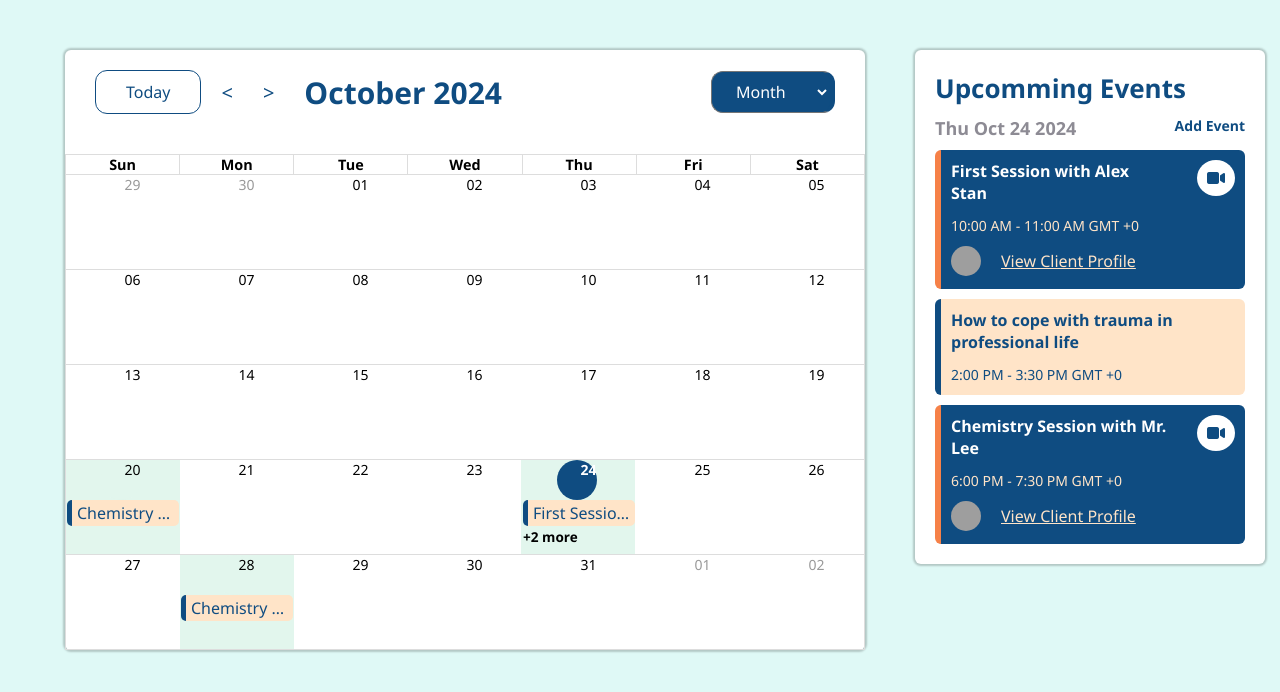
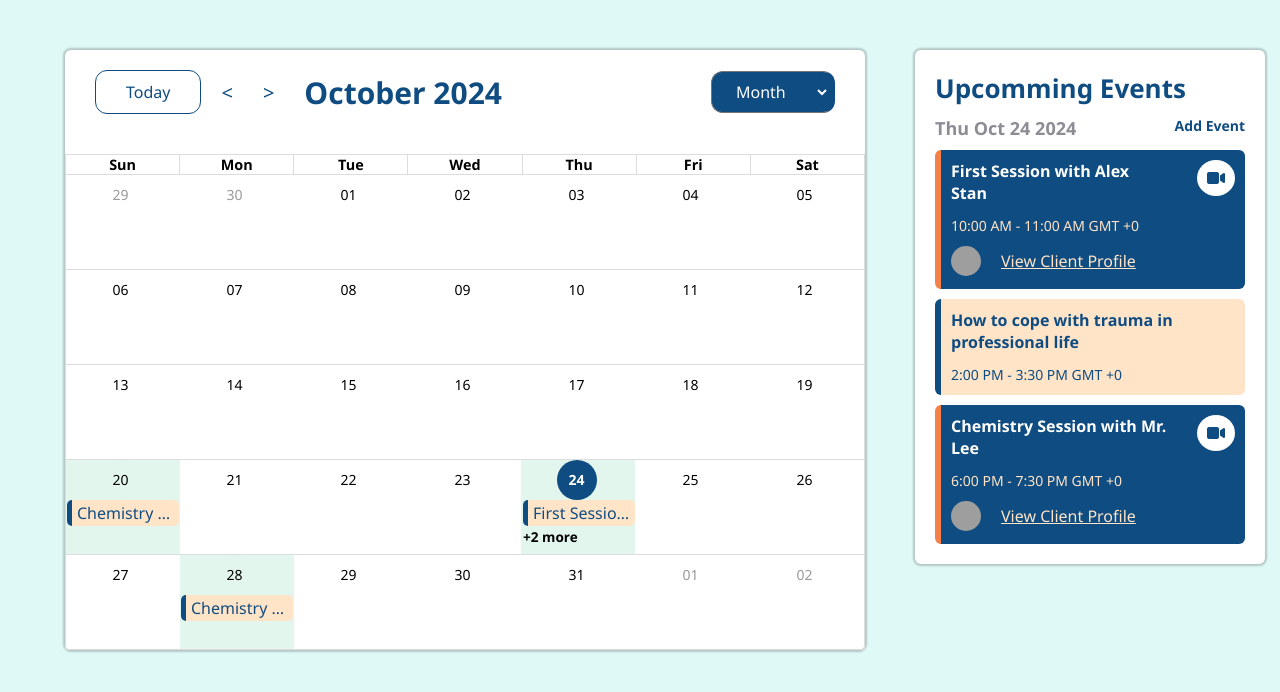
Before and after one commit to thuandiep1707/MasterBranch, a React (Vite) app: page / in a window 1280 px wide. Shown: the top 692 px of the page. Built offline with nearby package versions, Linux system fonts and the light colour scheme; grey boxes are pictures that could not be loaded.

Commit message:
Update App.jsx

```diff
--- a/src/App.jsx
+++ b/src/App.jsx
@@ -107,6 +107,8 @@ const App = () => {
             color: isSelected ? 'white' : '',
             borderRadius: '50%',
             width: checkWidth ? '40px' : '22px',
+            textAlign: 'center',
+            lineHeight: checkWidth ? '40px' : '22px',
             aspectRatio: 1,
             cursor: 'pointer',
             fontSize: checkWidth ? '14px' : '10px',
```
